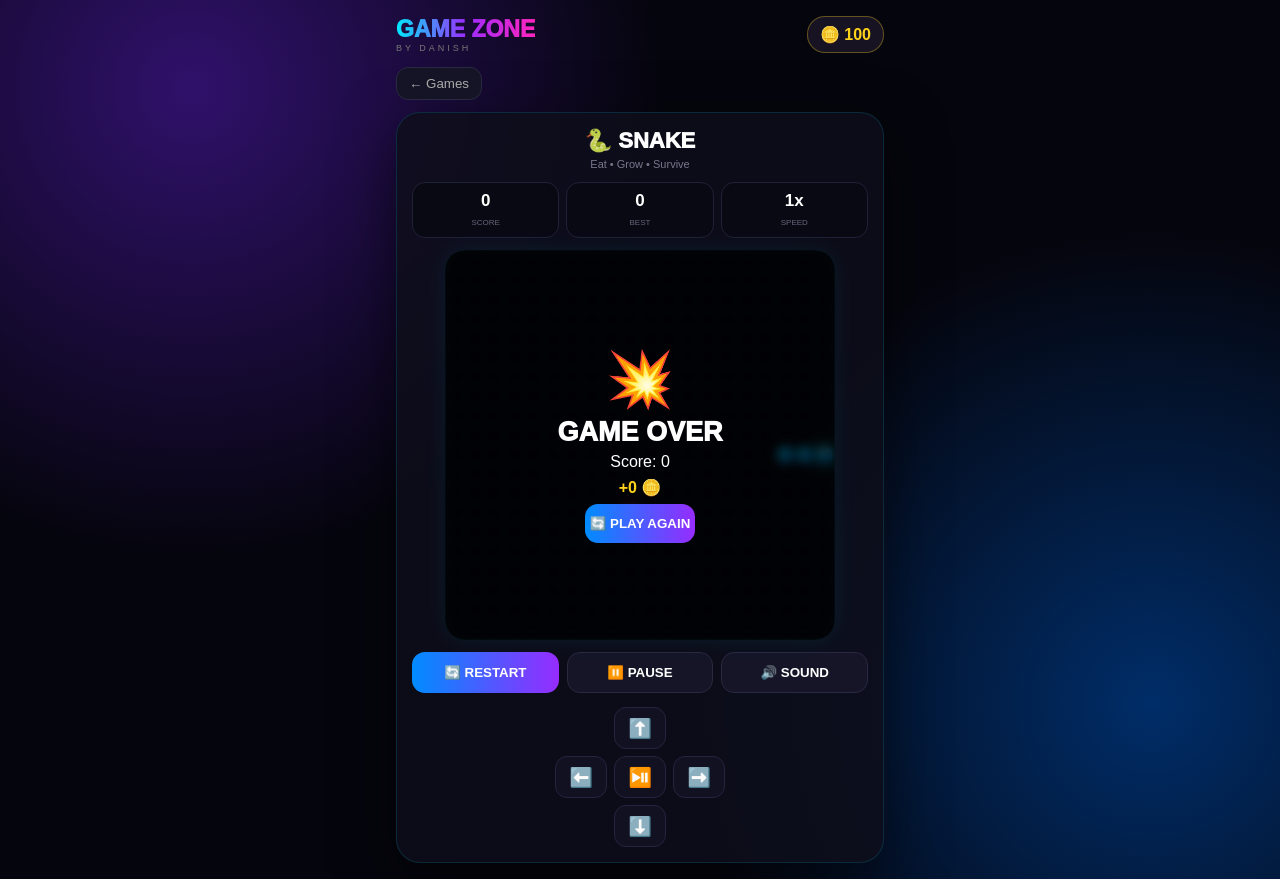
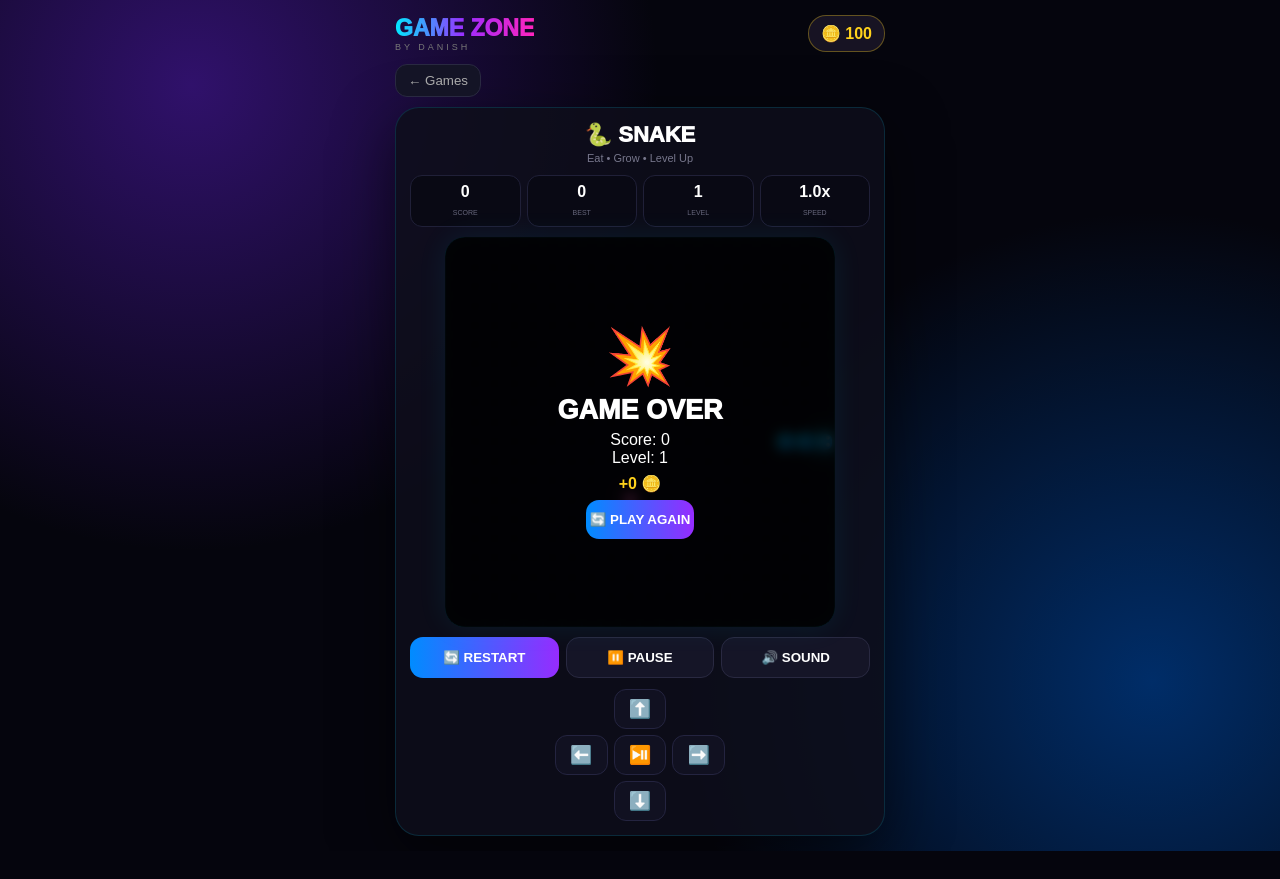
Before and after one commit to DANISHMOH786/game-zone-by-danish, a plain HTML site: page snake.html in a window 1280 px wide. After the commit the page ends 851 px from the top, so only its background shows below. Drawn offline with Linux system fonts and the light colour scheme.

Commit message:
Update snake.html

```diff
--- a/snake.html
+++ b/snake.html
@@ -7,12 +7,7 @@
 <title>Snake Game - Game Zone By Danish</title>
 
 <style>
-*{
-  box-sizing:border-box;
-  margin:0;
-  padding:0;
-  -webkit-tap-highlight-color:transparent;
-}
+*{box-sizing:border-box;margin:0;padding:0;-webkit-tap-highlight-color:transparent}
 
 body{
   min-height:100vh;
@@ -29,14 +24,14 @@ body{
   width:100%;
   max-width:520px;
   margin:auto;
-  padding:16px;
+  padding:15px;
 }
 
 .header{
   display:flex;
+  justify-content:space-between;
   align-items:center;
-  justify-content:space-between;
-  margin-bottom:14px;
+  margin-bottom:12px;
 }
 
 .logo{
@@ -61,9 +56,7 @@ body{
   font-weight:bold;
 }
 
-.coins span{
-  color:#ffd21c;
-}
+.coins span{color:#ffd21c}
 
 .back{
   background:#141426;
@@ -71,14 +64,14 @@ body{
   color:#aaa;
   padding:8px 12px;
   border-radius:12px;
-  margin-bottom:12px;
+  margin-bottom:10px;
 }
 
 .card{
   background:#0e0e1bdd;
   border:1px solid #00d9ff25;
   border-radius:24px;
-  padding:15px;
+  padding:14px;
   box-shadow:0 20px 60px #0008;
 }
 
@@ -92,32 +85,32 @@ body{
   text-align:center;
   color:#77778c;
   font-size:11px;
-  margin:4px 0 12px;
+  margin:4px 0 11px;
 }
 
 .stats{
-  display:flex;
-  gap:7px;
-  margin-bottom:12px;
+  display:grid;
+  grid-template-columns:repeat(4,1fr);
+  gap:6px;
+  margin-bottom:10px;
 }
 
 .stat{
-  flex:1;
   background:#090914;
   border:1px solid #202038;
-  border-radius:13px;
-  padding:8px;
+  border-radius:12px;
+  padding:7px 3px;
   text-align:center;
 }
 
 .stat strong{
   display:block;
-  font-size:17px;
+  font-size:16px;
 }
 
 .stat small{
   color:#66667b;
-  font-size:8px;
+  font-size:7px;
 }
 
 .gameWrap{
@@ -134,9 +127,7 @@ canvas{
   border-radius:20px;
   border:1px solid #00eaff45;
   background:#070713;
-  box-shadow:
-    0 0 25px #00eaff12,
-    inset 0 0 30px #00eaff08;
+  box-shadow:0 0 30px #00eaff14,inset 0 0 30px #00eaff08;
 }
 
 .overlay{
@@ -146,21 +137,24 @@ canvas{
   align-items:center;
   justify-content:center;
   border-radius:20px;
-  background:#000b;
-  backdrop-filter:blur(5px);
+  background:#000c;
+  backdrop-filter:blur(6px);
 }
 
-.overlay.show{
-  display:flex;
-}
+.overlay.show{display:flex}
 
 .overlayBox{
   text-align:center;
-  padding:25px;
+  padding:24px;
 }
 
 .overlayIcon{
   font-size:55px;
+  animation:float .9s infinite alternate;
+}
+
+@keyframes float{
+  to{transform:translateY(-7px)}
 }
 
 .overlayTitle{
@@ -175,20 +169,32 @@ canvas{
   margin:7px;
 }
 
+.newBest{
+  color:#00eaff;
+  font-size:12px;
+  font-weight:bold;
+  margin:5px;
+}
+
 .controls{
   display:grid;
   grid-template-columns:repeat(3,1fr);
-  gap:8px;
-  margin-top:12px;
+  gap:7px;
+  margin-top:10px;
 }
 
 .btn{
   border:0;
   border-radius:13px;
-  padding:12px 5px;
+  padding:12px 4px;
   color:#fff;
   font-weight:900;
   background:linear-gradient(90deg,#008cff,#962cff);
+  cursor:pointer;
+}
+
+.btn:active{
+  transform:scale(.94);
 }
 
 .btn.secondary{
@@ -198,19 +204,19 @@ canvas{
 
 .dpad{
   width:170px;
-  margin:14px auto 0;
+  margin:11px auto 0;
   display:grid;
   grid-template-columns:repeat(3,1fr);
-  gap:7px;
+  gap:6px;
 }
 
 .dpad button{
-  height:42px;
+  height:40px;
   border:1px solid #242440;
   border-radius:12px;
   background:#111121;
   color:#fff;
-  font-size:19px;
+  font-size:18px;
   font-weight:bold;
 }
 
@@ -219,21 +225,31 @@ canvas{
   background:#20203b;
 }
 
-.empty{
-  visibility:hidden;
+.empty{visibility:hidden}
+
+.levelFlash{
+  position:fixed;
+  left:50%;
+  top:45%;
+  transform:translate(-50%,-50%) scale(.7);
+  font-size:30px;
+  font-weight:1000;
+  color:#00eaff;
+  text-shadow:0 0 25px #00eaff;
+  opacity:0;
+  pointer-events:none;
+  z-index:60;
 }
 
-.sound{
-  text-align:center;
-  margin-top:10px;
+.levelFlash.show{
+  animation:levelPop .8s ease forwards;
 }
 
-.sound button{
-  background:#111121;
-  border:1px solid #28283e;
-  color:#aaa;
-  padding:7px 13px;
-  border-radius:18px;
+@keyframes levelPop{
+  0%{opacity:0;transform:translate(-50%,-50%) scale(.7)}
+  25%{opacity:1;transform:translate(-50%,-50%) scale(1.15)}
+  75%{opacity:1}
+  100%{opacity:0;transform:translate(-50%,-50%) scale(1)}
 }
 
 .coinPop{
@@ -243,19 +259,14 @@ canvas{
   font-weight:1000;
   pointer-events:none;
   animation:coinUp .8s forwards;
-  z-index:50;
+  z-index:70;
 }
 
 @keyframes coinUp{
-  from{
-    opacity:1;
-    transform:translateY(0) scale(1);
+  from{opacity:1;transform:translateY(0) scale(1)}
+  to{opacity:0;transform:translateY(-55px) scale(1.3)}
 }
-  to{
-    opacity:0;
-    transform:translateY(-55px) scale(1.3);
-  }
-}
+
 </style>
 </head>
 
@@ -279,9 +290,10 @@ canvas{
 <div class="card">
 
 <div class="title">🐍 SNAKE</div>
-    <div class="subtitle">Eat • Grow • Survive</div>
+<div class="subtitle">Eat • Grow • Level Up</div>
 
 <div class="stats">
+
 <div class="stat">
 <strong id="score">0</strong>
 <small>SCORE</small>
@@ -293,9 +305,15 @@ canvas{
 </div>
 
 <div class="stat">
-        <strong id="speed">1x</strong>
+<strong id="level">1</strong>
+<small>LEVEL</small>
+</div>
+
+<div class="stat">
+<strong id="speed">1.0x</strong>
 <small>SPEED</small>
 </div>
+
 </div>
 
 <div class="gameWrap">
@@ -303,16 +321,29 @@ canvas{
 <canvas id="game"></canvas>
 
 <div class="overlay" id="overlay">
+
 <div class="overlayBox">
-          <div class="overlayIcon">💥</div>
-          <div class="overlayTitle">GAME OVER</div>
+
+<div class="overlayIcon" id="overlayIcon">💥</div>
+
+<div class="overlayTitle" id="overlayTitle">
+GAME OVER
+</div>
+
 <div id="finalScore">Score: 0</div>
+
+<div id="finalLevel">Level: 1</div>
+
 <div class="reward" id="reward">+0 🪙</div>
+
+<div class="newBest" id="newBest"></div>
 
 <button class="btn" onclick="restart()">
 🔄 PLAY AGAIN
 </button>
+
 </div>
+
 </div>
 
 </div>
@@ -353,6 +384,8 @@ canvas{
 
 </div>
 
+<div class="levelFlash" id="levelFlash"></div>
+
 <script>
 
 const canvas=document.getElementById("game");
@@ -360,22 +393,24 @@ const ctx=canvas.getContext("2d");
 
 const SIZE=20;
 
-let snake;
-let food;
-let direction;
-let nextDirection;
+let snake=[];
+let food=null;
+
+let direction={x:1,y:0};
+let nextDirection={x:1,y:0};
 
 let score=0;
+let level=1;
+
 let high=Number(localStorage.getItem("snake_high")||0);
-
 let coins=Number(localStorage.getItem("gzd_coins")||100);
 
 let running=true;
 let paused=false;
 let soundOn=true;
 
-let gameSpeed=125;
-let timer;
+let gameSpeed=130;
+let timer=null;
 
 document.getElementById("high").textContent=high;
 document.getElementById("coins").textContent=coins;
@@ -384,10 +419,14 @@ function resize(){
 
 const rect=canvas.getBoundingClientRect();
 
-  const size=Math.floor(Math.min(rect.width,rect.height));
+const size=Math.floor(
+Math.min(rect.width,rect.height)
+);
 
 canvas.width=size;
 canvas.height=size;
+
+draw();
 
 }
 
@@ -404,20 +443,18 @@ function start(){
 ];
 
 direction={x:1,y:0};
-
 nextDirection={x:1,y:0};
 
 score=0;
-
-  gameSpeed=125;
+level=1;
+gameSpeed=130;
 
 running=true;
-
 paused=false;
 
-  document.getElementById("score").textContent=score;
-
-  document.getElementById("speed").textContent="1x";
+document.getElementById("score").textContent=0;
+document.getElementById("level").textContent=1;
+document.getElementById("speed").textContent="1.0x";
 
 document.getElementById("overlay").classList.remove("show");
 
@@ -441,7 +478,9 @@ function spawnFood(){
 };
 
 }while(
-    snake.some(part=>part.x===food.x&&part.y===food.y)
+snake.some(
+part=>part.x===food.x&&part.y===food.y
+)
 );
 
 }
@@ -457,13 +496,18 @@ function update(){
 y:snake[0].y+direction.y
 };
 
-  if(
+const hitWall=
 head.x<0||
 head.x>=SIZE||
 head.y<0||
-    head.y>=SIZE||
-    snake.some(part=>part.x===head.x&&part.y===head.y)
-  ){
+head.y>=SIZE;
+
+const hitSelf=
+snake.some(
+part=>part.x===head.x&&part.y===head.y
+);
+
+if(hitWall||hitSelf){
 
 gameOver();
 
@@ -482,27 +526,14 @@ function update(){
 localStorage.setItem("gzd_coins",coins);
 
 document.getElementById("coins").textContent=coins;
-
 document.getElementById("score").textContent=score;
 
 showCoin();
-
 beep("eat");
 
 spawnFood();
 
-    if(score%5===0){
-
-      gameSpeed=Math.max(65,gameSpeed-8);
-
-      clearInterval(timer);
-
-      timer=setInterval(update,gameSpeed);
-
-      document.getElementById("speed").textContent=
-        (125/gameSpeed).toFixed(1)+"x";
-
-    }
+checkLevel();
 
 }else{
 
@@ -514,18 +545,64 @@ function update(){
 
 }
 
+function checkLevel(){
+
+const newLevel=
+Math.floor(score/5)+1;
+
+if(newLevel>level){
+
+level=newLevel;
+
+gameSpeed=Math.max(
+55,
+130-(level-1)*10
+);
+
+clearInterval(timer);
+
+timer=setInterval(update,gameSpeed);
+
+document.getElementById("level").textContent=level;
+
+const multiplier=
+(130/gameSpeed).toFixed(1);
+
+document.getElementById("speed").textContent=
+multiplier+"x";
+
+showLevel(level);
+
+beep("level");
+
+}
+
+}
+
 function draw(){
+
+if(!food)return;
 
 const size=canvas.width/SIZE;
 
 ctx.fillStyle="#070713";
 
-  ctx.fillRect(0,0,canvas.width,canvas.height);
+ctx.fillRect(
+0,
+0,
+canvas.width,
+canvas.height
+);
 
-  // grid
+drawGrid(size);
+drawFood(size);
+drawSnake(size);
+
+}
+
+function drawGrid(size){
 
 ctx.strokeStyle="rgba(0,220,255,.055)";
-
 ctx.lineWidth=1;
 
 for(let i=0;i<=SIZE;i++){
@@ -533,7 +610,6 @@ function draw(){
 ctx.beginPath();
 
 ctx.moveTo(i*size,0);
-
 ctx.lineTo(i*size,canvas.height);
 
 ctx.stroke();
@@ -541,29 +617,43 @@ function draw(){
 ctx.beginPath();
 
 ctx.moveTo(0,i*size);
-
 ctx.lineTo(canvas.width,i*size);
 
 ctx.stroke();
 
 }
 
-  // food
+}
 
-  const fx=food.x*size+size/2;
-  const fy=food.y*size+size/2;
+function drawFood(size){
 
-  ctx.shadowBlur=18;
+const fx=
+food.x*size+size/2;
+
+const fy=
+food.y*size+size/2;
+
+ctx.shadowBlur=22;
 ctx.shadowColor="#ff2ca8";
 
-  ctx.fillStyle="#ff2ca8";
+const gradient=
+ctx.createRadialGradient(
+fx,fy,1,
+fx,fy,size*.4
+);
+
+gradient.addColorStop(0,"#fff");
+gradient.addColorStop(.25,"#ff64ca");
+gradient.addColorStop(1,"#ff168f");
+
+ctx.fillStyle=gradient;
 
 ctx.beginPath();
 
 ctx.arc(
 fx,
 fy,
-    size*.28,
+size*.29,
 0,
 Math.PI*2
 );
@@ -572,7 +662,9 @@ function draw(){
 
 ctx.shadowBlur=0;
 
-  // snake
+}
+
+function drawSnake(size){
 
 snake.forEach((part,index)=>{
 
@@ -581,7 +673,8 @@ function draw(){
 
 const padding=2;
 
-    const gradient=ctx.createLinearGradient(
+const gradient=
+ctx.createLinearGradient(
 x,
 y,
 x+size,
@@ -589,21 +682,13 @@ function draw(){
 );
 
 gradient.addColorStop(0,"#00f6ff");
-    gradient.addColorStop(1,"#0077ff");
+gradient.addColorStop(.5,"#00aaff");
+gradient.addColorStop(1,"#0066ff");
 
 ctx.fillStyle=gradient;
 
-    if(index===0){
-
-      ctx.shadowBlur=15;
+ctx.shadowBlur=index===0?18:5;
 ctx.shadowColor="#00eaff";
-
-    }else{
-
-      ctx.shadowBlur=4;
-      ctx.shadowColor="#00aaff";
-
-    }
 
 ctx.beginPath();
 
@@ -621,24 +706,65 @@ function draw(){
 
 if(index===0){
 
+drawEyes(x,y,size);
+
+}
+
+});
+
+}
+
+function drawEyes(x,y,size){
+
 ctx.fillStyle="#fff";
 
-      const eyeSize=size*.10;
+const eye=size*.10;
 
-      let ex1=x+size*.34;
-      let ex2=x+size*.62;
+let positions;
 
-      let ey=y+size*.30;
+if(direction.x>0){
+
+positions=[
+[x+size*.68,y+size*.30],
+[x+size*.68,y+size*.65]
+];
+
+}else if(direction.x<0){
+
+positions=[
+[x+size*.32,y+size*.30],
+[x+size*.32,y+size*.65]
+];
+
+}else if(direction.y<0){
+
+positions=[
+[x+size*.30,y+size*.32],
+[x+size*.65,y+size*.32]
+];
+
+}else{
+
+positions=[
+[x+size*.30,y+size*.68],
+[x+size*.65,y+size*.68]
+];
+
+}
+
+positions.forEach(p=>{
 
 ctx.beginPath();
 
-      ctx.arc(ex1,ey,eyeSize,0,Math.PI*2);
-
-      ctx.arc(ex2,ey,eyeSize,0,Math.PI*2);
+ctx.arc(
+p[0],
+p[1],
+eye,
+0,
+Math.PI*2
+);
 
 ctx.fill();
-
-    }
 
 });
 
@@ -665,45 +791,61 @@ function setDirection(dir){
 document.addEventListener("keydown",e=>{
 
 if(e.key==="ArrowUp")setDirection("up");
-
 if(e.key==="ArrowDown")setDirection("down");
-
 if(e.key==="ArrowLeft")setDirection("left");
-
 if(e.key==="ArrowRight")setDirection("right");
 
-  if(e.code==="Space")togglePause();
+if(e.code==="Space")
+togglePause();
 
 });
 
 let touchStartX=0;
 let touchStartY=0;
 
-canvas.addEventListener("touchstart",e=>{
+canvas.addEventListener(
+"touchstart",
+e=>{
 
 touchStartX=e.touches[0].clientX;
 touchStartY=e.touches[0].clientY;
 
-},{passive:true});
+},
+{passive:true}
+);
 
-canvas.addEventListener("touchend",e=>{
+canvas.addEventListener(
+"touchend",
+e=>{
 
-  const dx=e.changedTouches[0].clientX-touchStartX;
-  const dy=e.changedTouches[0].clientY-touchStartY;
+const dx=
+e.changedTouches[0].clientX-touchStartX;
 
-  if(Math.max(Math.abs(dx),Math.abs(dy))<25)return;
+const dy=
+e.changedTouches[0].clientY-touchStartY;
+
+if(Math.max(
+Math.abs(dx),
+Math.abs(dy)
+)<25)return;
 
 if(Math.abs(dx)>Math.abs(dy)){
 
-    setDirection(dx>0?"right":"left");
+setDirection(
+dx>0?"right":"left"
+);
 
 }else{
 
-    setDirection(dy>0?"down":"up");
+setDirection(
+dy>0?"down":"up"
+);
 
 }
 
-},{passive:true});
+},
+{passive:true}
+);
 
 function togglePause(){
 
@@ -715,23 +857,24 @@ function togglePause(){
 
 document.getElementById("overlay").classList.add("show");
 
-    document.querySelector(".overlayTitle").textContent="PAUSED";
+document.getElementById("overlayIcon").textContent="⏸️";
 
-    document.querySelector(".overlayIcon").textContent="⏸️";
+document.getElementById("overlayTitle").textContent="PAUSED";
 
 document.getElementById("finalScore").textContent=
 "Score: "+score;
 
+document.getElementById("finalLevel").textContent=
+"Level: "+level;
+
 document.getElementById("reward").textContent=
-      "Press PAUSE again to continue";
+"Press PAUSE to continue";
+
+document.getElementById("newBest").textContent="";
 
 }else{
 
 document.getElementById("overlay").classList.remove("show");
-
-    document.querySelector(".overlayTitle").textContent="GAME OVER";
-
-    document.querySelector(".overlayIcon").textContent="💥";
 
 }
 
@@ -743,34 +886,49 @@ function gameOver(){
 
 clearInterval(timer);
 
+let isNewBest=false;
+
 if(score>high){
 
 high=score;
 
-    localStorage.setItem("snake_high",high);
+isNewBest=true;
+
+localStorage.setItem(
+"snake_high",
+high
+);
 
 document.getElementById("high").textContent=high;
 
 }
 
-  const reward=score;
+const reward=
+score+Math.max(0,level-1)*2;
 
 coins+=reward;
 
-  localStorage.setItem("gzd_coins",coins);
+localStorage.setItem(
+"gzd_coins",
+coins
+);
 
 document.getElementById("coins").textContent=coins;
 
 document.getElementById("finalScore").textContent=
 "Score: "+score;
 
+document.getElementById("finalLevel").textContent=
+"Level: "+level;
+
 document.getElementById("reward").textContent=
 "+"+reward+" 🪙";
 
-  document.querySelector(".overlayTitle").textContent=
-    "GAME OVER";
+document.getElementById("newBest").textContent=
+isNewBest?"🏆 NEW HIGH SCORE!":"";
 
-  document.querySelector(".overlayIcon").textContent="💥";
+document.getElementById("overlayIcon").textContent="💥";
+document.getElementById("overlayTitle").textContent="GAME OVER";
 
 document.getElementById("overlay").classList.add("show");
 
@@ -791,6 +949,8 @@ function toggleSound(){
 document.getElementById("soundText").textContent=
 soundOn?"🔊 SOUND":"🔇 SOUND";
 
+if(soundOn)beep("tap");
+
 }
 
 function beep(type){
@@ -799,31 +959,69 @@ function beep(type){
 
 try{
 
-    const audio=new(window.AudioContext||window.webkitAudioContext)();
+const audio=
+new(window.AudioContext||window.webkitAudioContext)();
 
-    const osc=audio.createOscillator();
+const osc=
+audio.createOscillator();
 
-    const gain=audio.createGain();
+const gain=
+audio.createGain();
 
 osc.connect(gain);
-
 gain.connect(audio.destination);
 
 osc.type="sine";
 
-    osc.frequency.value=
-      type==="eat"?720:180;
+let startFreq=520;
+let endFreq=650;
 
-    gain.gain.setValueAtTime(.06,audio.currentTime);
+if(type==="eat"){
+
+startFreq=600;
+endFreq=850;
+
+}
+
+if(type==="level"){
+
+startFreq=500;
+endFreq=1100;
+
+}
+
+if(type==="lose"){
+
+startFreq=300;
+endFreq=100;
+
+}
+
+osc.frequency.setValueAtTime(
+startFreq,
+audio.currentTime
+);
+
+osc.frequency.exponentialRampToValueAtTime(
+endFreq,
+audio.currentTime+.22
+);
+
+gain.gain.setValueAtTime(
+.07,
+audio.currentTime
+);
 
 gain.gain.exponentialRampToValueAtTime(
 .001,
-      audio.currentTime+.18
+audio.currentTime+.22
 );
 
 osc.start();
 
-    osc.stop(audio.currentTime+.18);
+osc.stop(
+audio.currentTime+.22
+);
 
 }catch(e){}
 
@@ -831,19 +1029,40 @@ function beep(type){
 
 function showCoin(){
 
-  const el=document.createElement("div");
+const el=
+document.createElement("div");
 
 el.className="coinPop";
-
 el.textContent="+1 🪙";
 
-  el.style.left="50%";
+el.style.left=
+"50%";
 
-  el.style.top="45%";
+el.style.top=
+"45%";
 
 document.body.appendChild(el);
 
-  setTimeout(()=>el.remove(),800);
+setTimeout(
+()=>el.remove(),
+800
+);
+
+}
+
+function showLevel(level){
+
+const el=
+document.getElementById("levelFlash");
+
+el.textContent=
+"LEVEL "+level+" 🔥";
+
+el.classList.remove("show");
+
+void el.offsetWidth;
+
+el.classList.add("show");
 
 }
 
```
Lines whose indentation alone changed are shown as unchanged.
